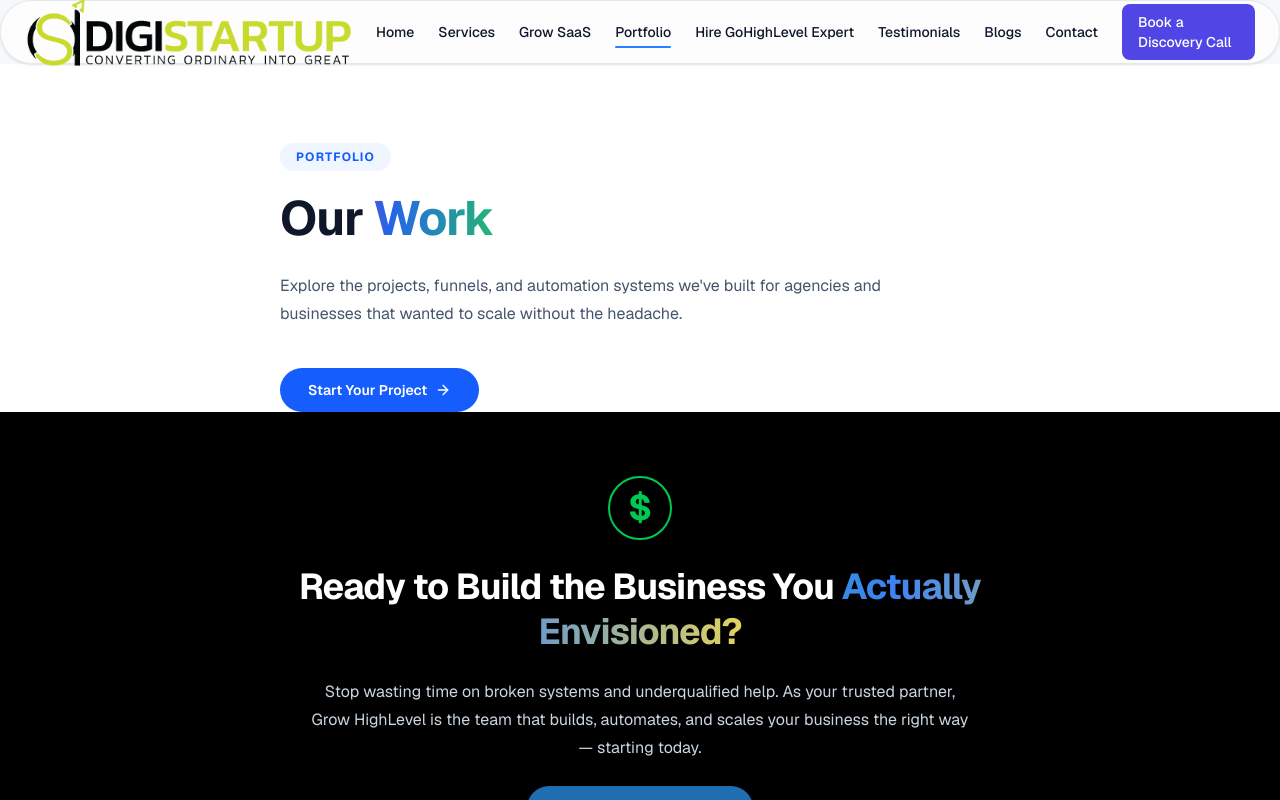
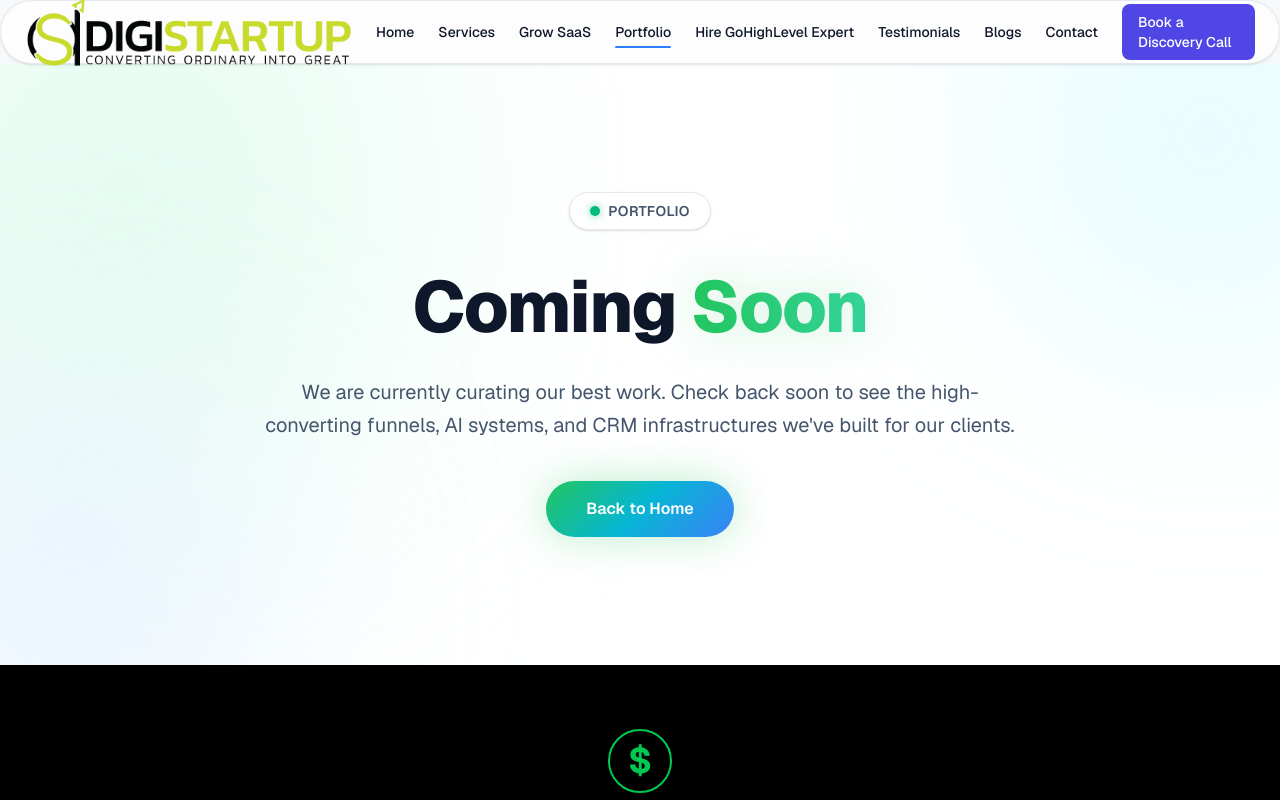
Before and after one commit to Muhammadkashifsaeed/heighlevel, a Next.js app: page /portfolio in a window 1280 px wide. Shown: the top 800 px of the page. Built offline with nearby package versions, Linux system fonts and the light colour scheme.

Commit message:
add coming soon portfolio section

```diff
--- /dev/null
+++ b/src/app/components/PortfolioComingSoon.tsx
@@ -0,0 +1,79 @@
+"use client";
+
+import { motion } from "framer-motion";
+import Link from "next/link";
+
+export default function PortfolioComingSoon() {
+  return (
+    <section className="relative overflow-hidden bg-white py-24 sm:py-32">
+      {/* Background glows */}
+      <div className="pointer-events-none absolute inset-0">
+        <div className="absolute -left-32 -top-32 h-[500px] w-[500px] rounded-full bg-emerald-200/40 blur-[140px]" />
+        <div className="absolute -right-32 -top-32 h-[400px] w-[400px] rounded-full bg-cyan-200/30 blur-[120px]" />
+        <div className="absolute -bottom-32 -left-32 h-[400px] w-[400px] rounded-full bg-blue-200/30 blur-[120px]" />
+      </div>
+
+      <div className="relative z-10 mx-auto max-w-7xl px-6">
+        <div className="flex flex-col items-center justify-center text-center">
+          {/* TOP BADGE */}
+          <motion.div
+            initial={{ opacity: 0, y: 20 }}
+            whileInView={{ opacity: 1, y: 0 }}
+            viewport={{ once: true }}
+            transition={{ duration: 0.6 }}
+            className="mb-8"
+          >
+            <span className="inline-flex items-center gap-2 rounded-full border border-slate-200 bg-white px-5 py-2 text-sm font-semibold uppercase tracking-wide text-slate-600 shadow-sm transition-all duration-300 hover:scale-105 hover:border-emerald-300 hover:shadow-[0_0_20px_rgba(16,185,129,0.15)]">
+              <span className="h-2.5 w-2.5 rounded-full bg-emerald-500 shadow-[0_0_8px_rgba(16,185,129,0.6)]" />
+              Portfolio
+            </span>
+          </motion.div>
+
+          {/* MAIN HEADING */}
+          <motion.h1
+            initial={{ opacity: 0, y: 30 }}
+            whileInView={{ opacity: 1, y: 0 }}
+            viewport={{ once: true }}
+            transition={{ duration: 0.7, delay: 0.1 }}
+            className="text-4xl font-extrabold leading-tight tracking-tight sm:text-5xl md:text-6xl lg:text-[72px]"
+          >
+            <span className="text-[#0F172A]">Coming</span>{" "}
+            <span className="bg-[linear-gradient(90deg,#22c55e,#34d399)] bg-clip-text text-transparent drop-shadow-[0_0_25px_rgba(34,197,94,0.25)]">
+              Soon
+            </span>
+          </motion.h1>
+
+          {/* DESCRIPTION */}
+          <motion.p
+            initial={{ opacity: 0, y: 20 }}
+            whileInView={{ opacity: 1, y: 0 }}
+            viewport={{ once: true }}
+            transition={{ duration: 0.7, delay: 0.2 }}
+            className="mx-auto mt-6 max-w-[750px] text-lg leading-relaxed text-slate-600 sm:text-xl"
+          >
+            We are currently curating our best work. Check back soon to see the
+            high-converting funnels, AI systems, and CRM infrastructures
+            we&apos;ve built for our clients.
+          </motion.p>
+
+          {/* CTA BUTTON */}
+          <motion.div
+            initial={{ opacity: 0, y: 20 }}
+            whileInView={{ opacity: 1, y: 0 }}
+            viewport={{ once: true }}
+            transition={{ duration: 0.7, delay: 0.3 }}
+            className="mt-10"
+          >
+            <Link
+              href="/"
+              className="group relative inline-flex items-center gap-3 overflow-hidden rounded-full bg-[linear-gradient(135deg,#22c55e,#06b6d4,#3b82f6)] px-10 py-4 text-base font-semibold text-white shadow-[0_0_40px_rgba(34,197,94,0.3)] transition-all duration-300 hover:scale-105 hover:shadow-[0_0_60px_rgba(34,197,94,0.5)]"
+            >
+              <span className="absolute inset-0 bg-[linear-gradient(135deg,#22c55e,#34d399,#3b82f6)] bg-[length:200%_auto] opacity-0 transition-opacity duration-500 group-hover:opacity-100" />
+              <span className="relative z-10">Back to Home</span>
+            </Link>
+          </motion.div>
+        </div>
+      </div>
+    </section>
+  );
+}
--- a/src/app/portfolio/page.tsx
+++ b/src/app/portfolio/page.tsx
@@ -1,35 +1,11 @@
-import Link from "next/link";
-import { ArrowRight } from "lucide-react";
+import PortfolioComingSoon from "../components/PortfolioComingSoon";
 import Footer from "../components/Footer";
 
 export default function PortfolioPage() {
   return (
-    <section className="bg-white py-20">
-      <div className="mx-auto max-w-3xl px-6">
-        <span className="rounded-full bg-blue-50 px-4 py-1.5 text-xs font-bold uppercase tracking-widest text-blue-600">
-          Portfolio
-        </span>
-        <h1 className="mt-5 text-4xl font-bold leading-tight tracking-tight text-slate-900 sm:text-5xl">
-          Our{" "}
-          <span className="bg-[linear-gradient(90deg,#ef4444,#2563eb,#22c55e)] bg-[length:200%_auto] bg-clip-text text-transparent animate-[gradient_4s_linear_infinite]">
-            Work
-          </span>
-        </h1>
-        <p className="mt-6 max-w-2xl text-base leading-7 text-slate-600">
-          Explore the projects, funnels, and automation systems we&apos;ve built
-          for agencies and businesses that wanted to scale without the headache.
-        </p>
-        <div className="mt-10">
-          <Link
-            href="/contact"
-            className="inline-flex items-center justify-center gap-2 rounded-full bg-blue-600 px-7 py-3 text-sm font-semibold text-white transition-all duration-300 hover:scale-105 hover:bg-blue-700"
-          >
-            Start Your Project
-            <ArrowRight className="h-4 w-4" />
-          </Link>
-        </div>
-      </div>
+    <>
+      <PortfolioComingSoon />
       <Footer />
-    </section>
+    </>
   );
 }
```
